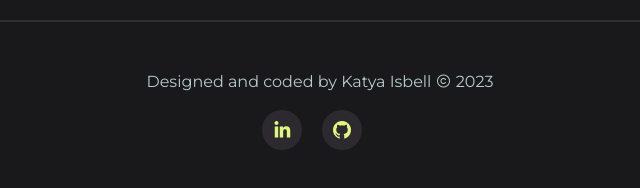
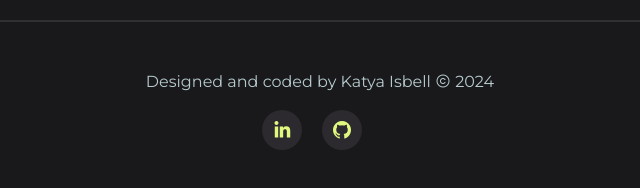
Before and after one commit to katyaisbell/portfolio, a plain HTML site: page index.html in a window 1280 px wide. Shown: the part 5249-5437 px from the top of the page, 440-1080 px from the left. Drawn offline with Linux system fonts and the light colour scheme.

Commit message:
update year

```diff
--- a/index.html
+++ b/index.html
@@ -441,7 +441,7 @@
     <div class="container">
         <div class="row px-lg-5 d-block text-center">
             <div class="col-auto">
-                <p class="mb-3">Designed and coded by Katya Isbell <i class="las la-copyright"></i> 2023</p>
+                <p class="mb-3">Designed and coded by Katya Isbell <i class="las la-copyright"></i> 2024</p>
             </div>
             <div class="col-auto">
                 <div class="social-icons">
```
